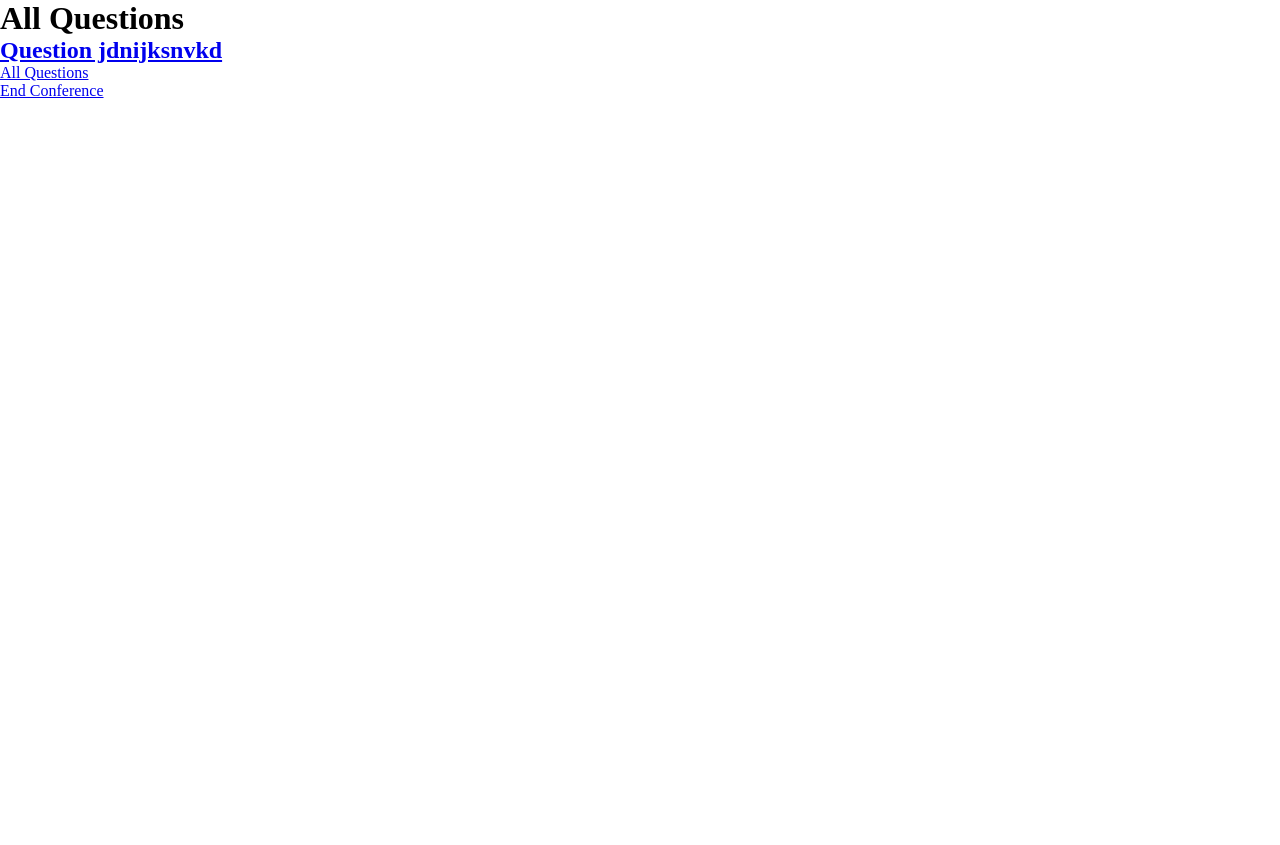
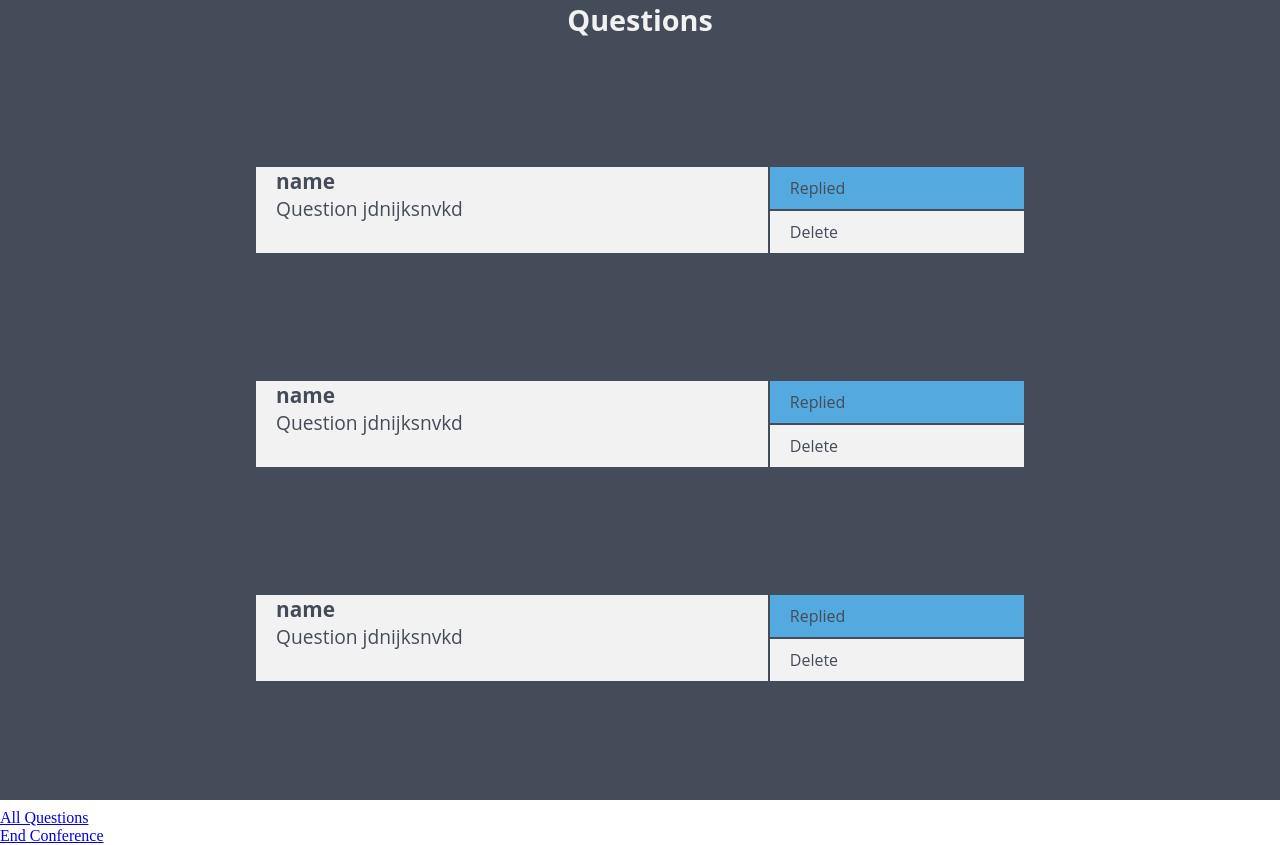
Before and after one commit to abbycayla/summative-ujoin, a Vue app: page /#/all-items-admin in a window 1280 px wide. Before the commit the page ends 800 px from the top, so only its background shows below. Built offline with nearby package versions, Linux system fonts and the light colour scheme; what vue-resource would draw is missing.

Commit message:
allitemsadmin update

```diff
--- a/src/components/admin/AllItemsAdmin.vue
+++ b/src/components/admin/AllItemsAdmin.vue
@@ -1,7 +1,36 @@
 <template>
-  <div>
-      <h1> All Questions </h1>
+  <div class="body">
+      <h1> Questions </h1>
+      <div class="item-box">
+          <div class="item-content">
+        <h3>name</h3>
       <h2> <router-link v-bind:to="'/reply-to-item'"> Question jdnijksnvkd </router-link> </h2>
+      </div>
+      <div class="item-options">
+          <p class="reply">Replied</p>
+          <p>Delete</p>
+          </div>
+      </div>
+      <div class="item-box">
+          <div class="item-content">
+        <h3>name</h3>
+      <h2> <router-link v-bind:to="'/reply-to-item'"> Question jdnijksnvkd </router-link> </h2>
+      </div>
+      <div class="item-options">
+          <p class="reply">Replied</p>
+          <p>Delete</p>
+          </div>
+      </div>
+      <div class="item-box">
+          <div class="item-content">
+        <h3>name</h3>
+      <h2> <router-link v-bind:to="'/reply-to-item'"> Question jdnijksnvkd </router-link> </h2>
+      </div>
+      <div class="item-options">
+          <p class="reply">Replied</p>
+          <p>Delete</p>
+          </div>
+      </div>
       <NavBarAdmin/>
   </div>
 </template>
@@ -20,5 +49,85 @@ export default {
 
 <style scoped>
 
+.body {
+    background-color: #454C59;
+    height: 100vh;
+}
 
+.item-box {
+  display: flex;
+  background-color: #f2f2f2;
+  margin-left: 10%;
+  margin-right: 10%;
+  margin-bottom: 10%;
+  }
+
+.item-options {
+  padding-bottom: 10px;
+  border-left: #454C59 2px solid;
+  width: 40%;
+  font-family: 'Open Sans', sans-serif;
+  color: #454C59;
+  padding-bottom: 10px;
+}
+
+.reply {
+  border-bottom: #454C59 2px solid;
+  background-color: #54a9de;
+  padding-bottom: 10px;
+}
+
+h1 {
+    font-family: 'Open Sans', sans-serif;
+    margin-bottom: 10%;
+    text-align: center;
+    color: #F2F2F2;
+    font-size: 1.8em;
+}
+
+h3 {
+  color: #454C59;
+  font-family: 'Open Sans', sans-serif;
+  font-size: 1.3em;
+}
+
+a {
+  text-decoration: none;
+  color: #454C59;
+  font-family: 'Open Sans', sans-serif;
+  font-size: 0.8em;
+  font-weight: lighter;
+}
+
+p {
+  padding-top: 10px;
+}
+
+@media only screen and (min-width: 768px) {
+
+  .item-box {
+    margin-left: 20%;
+    margin-right: 20%;
+  }
+
+  .item-content {
+    width: 80%;
+  }
+
+  .item-options{
+    width: 40%;
+  }
+
+  p {
+    padding-left: 20px;
+  }
+
+  h3 {
+    padding-left: 20px;
+  }
+
+  h2 {
+    padding-left: 20px;
+  }
+}
 </style>
```
